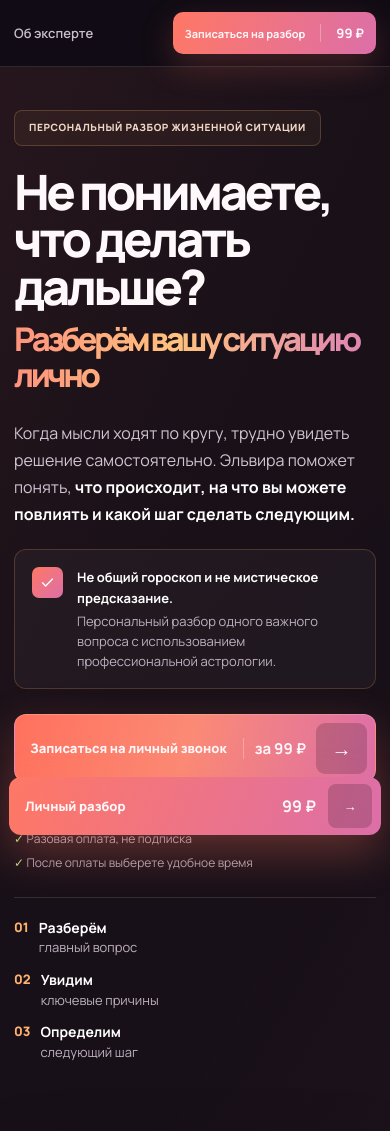
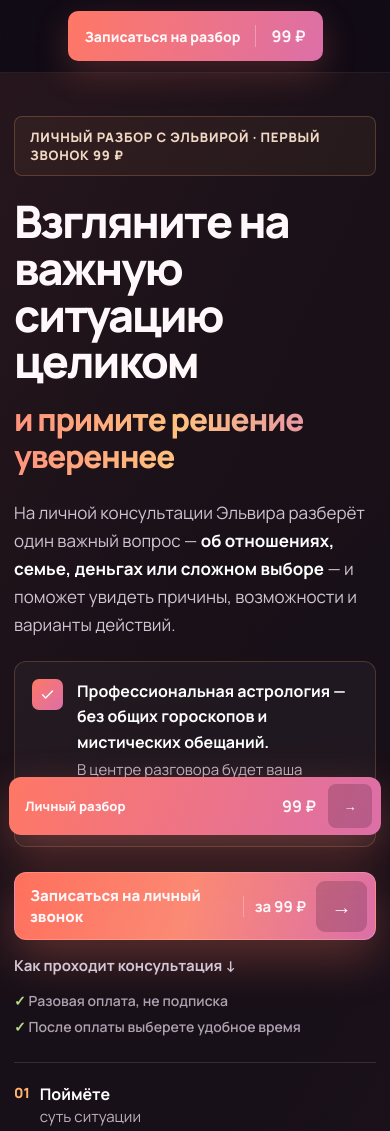
Before and after one commit to p4inthegod-cloud/astrology, a website built with Vite: page index.html in a window 390 px wide. Shown: the top 1131 px of the page. Built offline with nearby package versions, Linux system fonts and the light colour scheme.

Commit message:
Refine hero tone, typography and centered navigation

```diff
--- a/index.html
+++ b/index.html
@@ -38,22 +38,22 @@
       <section class="hero" id="top" aria-labelledby="hero-title">
         <div class="container hero__grid">
           <div class="hero__content">
-            <div class="section-label reveal reveal--1">Персональный разбор жизненной ситуации</div>
+            <div class="section-label reveal reveal--1">Личный разбор с Эльвирой · первый звонок 99 ₽</div>
             <h1 class="hero__title reveal reveal--2" id="hero-title">
-              Не понимаете,<br />что делать дальше?
-              <span>Разберём вашу ситуацию лично</span>
+              Взгляните на важную<br />ситуацию целиком
+              <span>и примите решение увереннее</span>
             </h1>
             <p class="hero__lead reveal reveal--3">
-              Когда мысли ходят по кругу, трудно увидеть решение самостоятельно.
-              Эльвира поможет понять, <strong>что происходит, на что вы можете
-              повлиять и какой шаг сделать следующим.</strong>
+              На личной консультации Эльвира разберёт один важный вопрос —
+              <strong>об отношениях, семье, деньгах или сложном выборе</strong> —
+              и поможет увидеть причины, возможности и варианты действий.
             </p>
 
             <div class="professional-note reveal reveal--4">
               <svg viewBox="0 0 24 24" aria-hidden="true"><path d="M5 12.5 9.3 17 19 7" /></svg>
               <p>
-                <strong>Не общий гороскоп и не мистическое предсказание.</strong>
-                Персональный разбор одного важного вопроса с использованием профессиональной астрологии.
+                <strong>Профессиональная астрология — без общих гороскопов и мистических обещаний.</strong>
+                В центре разговора будет ваша конкретная ситуация и понятное направление действий.
               </p>
             </div>
 
@@ -72,9 +72,9 @@
             </div>
 
             <div class="hero-results reveal reveal--6" aria-label="Результаты звонка">
-              <div><span>01</span><p><strong>Разберём</strong> главный вопрос</p></div>
-              <div><span>02</span><p><strong>Увидим</strong> ключевые причины</p></div>
-              <div><span>03</span><p><strong>Определим</strong> следующий шаг</p></div>
+              <div><span>01</span><p><strong>Поймёте</strong> суть ситуации</p></div>
+              <div><span>02</span><p><strong>Увидите</strong> свои варианты</p></div>
+              <div><span>03</span><p><strong>Выберете</strong> следующий шаг</p></div>
             </div>
           </div>
 
--- a/styles.css
+++ b/styles.css
@@ -110,33 +110,42 @@
   position: sticky;
   top: 0;
   z-index: 50;
-  border-bottom: 1px solid var(--line);
-  background: rgba(16, 12, 21, 0.9);
-  backdrop-filter: blur(18px);
+  border-bottom: 1px solid rgba(255, 255, 255, 0.08);
+  background: rgba(16, 12, 21, 0.82);
+  backdrop-filter: blur(22px);
 }
 
 .topbar__inner {
   display: flex;
   align-items: center;
-  justify-content: space-between;
-  min-height: 76px;
+  justify-content: center;
+  gap: 14px;
+  min-height: 84px;
 }
 
 .topbar__nav {
   display: flex;
   align-items: center;
-  gap: 30px;
+  gap: 6px;
+  padding: 7px;
+  border: 1px solid rgba(255, 255, 255, 0.1);
+  border-radius: 14px;
+  background: rgba(255, 255, 255, 0.04);
+  box-shadow: 0 14px 42px rgba(0, 0, 0, 0.18);
 }
 
 .topbar__nav a {
   color: #c9becd;
-  font-size: 13px;
-  font-weight: 600;
+  padding: 10px 13px;
+  border-radius: 9px;
+  font-size: 15px;
+  font-weight: 700;
   text-decoration: none;
   transition: 160ms ease;
 }
 
 .topbar__nav a:hover {
+  background: rgba(255, 255, 255, 0.06);
   color: white;
 }
 
@@ -144,15 +153,15 @@
   display: flex;
   align-items: center;
   gap: 15px;
-  min-height: 48px;
-  padding: 0 18px;
+  min-height: 54px;
+  padding: 0 20px;
   border: 0;
   border-radius: 10px;
   background: linear-gradient(110deg, var(--coral), var(--rose));
   box-shadow: 0 12px 34px rgba(255, 120, 101, 0.22);
   cursor: pointer;
-  font-size: 13px;
-  font-weight: 700;
+  font-size: 15px;
+  font-weight: 800;
   transition: 180ms ease;
 }
 
@@ -167,7 +176,7 @@
 .topbar__cta strong {
   padding-left: 15px;
   border-left: 1px solid rgba(255, 255, 255, 0.3);
-  font-size: 16px;
+  font-size: 18px;
 }
 
 .hero {
@@ -191,13 +200,13 @@
 
 .section-label {
   width: fit-content;
-  margin-bottom: 22px;
-  padding: 10px 14px;
+  margin-bottom: 26px;
+  padding: 11px 15px;
   border: 1px solid rgba(255, 179, 111, 0.22);
   border-radius: 8px;
   background: rgba(255, 179, 111, 0.055);
   color: #f0d8c4;
-  font-size: 12px;
+  font-size: 14px;
   font-weight: 800;
   letter-spacing: 0.06em;
   text-transform: uppercase;
@@ -208,27 +217,28 @@
   margin: 0;
   font-size: clamp(56px, 5.5vw, 88px);
   font-weight: 800;
-  letter-spacing: -0.07em;
-  line-height: 0.98;
+  letter-spacing: -0.055em;
+  line-height: 1.01;
 }
 
 .hero__title span {
   display: block;
-  margin-top: 10px;
+  margin-top: 22px;
   background: linear-gradient(92deg, #ff927d 0%, #ffc27d 45%, #dc80b8 100%);
   background-clip: text;
   -webkit-background-clip: text;
   color: transparent;
-  font-size: 0.66em;
-  line-height: 1.12;
+  font-size: 0.64em;
+  letter-spacing: -0.04em;
+  line-height: 1.16;
 }
 
 .hero__lead {
   max-width: 760px;
-  margin: 26px 0 0;
+  margin: 30px 0 0;
   color: #d0c4d2;
-  font-size: 18px;
-  line-height: 1.68;
+  font-size: 19px;
+  line-height: 1.7;
 }
 
 .hero__lead strong {
@@ -264,15 +274,15 @@
 .professional-note p {
   margin: 0;
   color: var(--muted);
-  font-size: 14px;
-  line-height: 1.55;
+  font-size: 16px;
+  line-height: 1.58;
 }
 
 .professional-note strong {
   display: block;
   margin-bottom: 3px;
   color: white;
-  font-size: 15px;
+  font-size: 17px;
 }
 
 .hero__actions {
@@ -321,7 +331,7 @@
 
 .secondary-link {
   color: #d3c6d5;
-  font-size: 13px;
+  font-size: 15px;
   font-weight: 700;
   text-decoration: none;
 }
@@ -336,7 +346,8 @@
   gap: 18px;
   margin-top: 15px;
   color: #aea2b1;
-  font-size: 12px;
+  font-size: 14px;
+  font-weight: 600;
 }
 
 .payment-note span::first-letter {
@@ -367,21 +378,21 @@
 
 .hero-results span {
   color: var(--peach);
-  font-size: 13px;
+  font-size: 14px;
   font-weight: 800;
 }
 
 .hero-results p {
   margin: 0;
   color: var(--muted);
-  font-size: 13px;
+  font-size: 15px;
   line-height: 1.45;
 }
 
 .hero-results strong {
   display: block;
   color: white;
-  font-size: 14px;
+  font-size: 16px;
 }
 
 .hero-photo {
@@ -428,7 +439,7 @@
 
 .hero-photo figcaption span {
   color: rgba(255, 255, 255, 0.78);
-  font-size: 12px;
+  font-size: 14px;
   font-weight: 600;
 }
 
@@ -1236,7 +1247,11 @@
   }
 
   .topbar__nav {
-    gap: 20px;
+    gap: 3px;
+  }
+
+  .topbar__nav a {
+    padding-inline: 10px;
   }
 
   .hero__grid {
@@ -1376,31 +1391,22 @@
   }
 
   .topbar__inner {
-    min-height: 66px;
+    justify-content: center;
+    min-height: 72px;
   }
 
   .topbar__nav {
-    gap: 17px;
-    overflow: auto;
-  }
-
-  .topbar__nav a {
     display: none;
   }
 
-  .topbar__nav a:first-child {
-    display: block;
-    white-space: nowrap;
-  }
-
   .topbar__cta {
-    min-height: 42px;
-    padding: 0 12px;
-    font-size: 11px;
+    min-height: 50px;
+    padding: 0 17px;
+    font-size: 14px;
   }
 
   .topbar__cta strong {
-    font-size: 13px;
+    font-size: 16px;
   }
 
   .hero {
@@ -1412,25 +1418,35 @@
   }
 
   .section-label {
-    font-size: 10px;
-    line-height: 1.35;
+    margin-bottom: 22px;
+    font-size: 13px;
+    line-height: 1.4;
   }
 
   .hero__title {
-    font-size: clamp(43px, 12.5vw, 58px);
+    font-size: clamp(42px, 11.5vw, 56px);
+    letter-spacing: -0.045em;
+    line-height: 1.04;
   }
 
   .hero__title span {
-    font-size: 0.67em;
+    margin-top: 16px;
+    font-size: 0.7em;
+    line-height: 1.18;
   }
 
   .hero__lead {
+    margin-top: 24px;
+    font-size: 17px;
+    line-height: 1.65;
+  }
+
+  .professional-note p {
+    font-size: 15px;
+  }
+
+  .professional-note strong {
     font-size: 16px;
-  }
-
-  .professional-note p,
-  .professional-note strong {
-    font-size: 13px;
   }
 
   .hero__actions {
@@ -1444,7 +1460,7 @@
     min-height: 68px;
     gap: 10px;
     padding-left: 15px;
-    font-size: 13px;
+    font-size: 15px;
   }
 
   .primary-cta strong {
```
